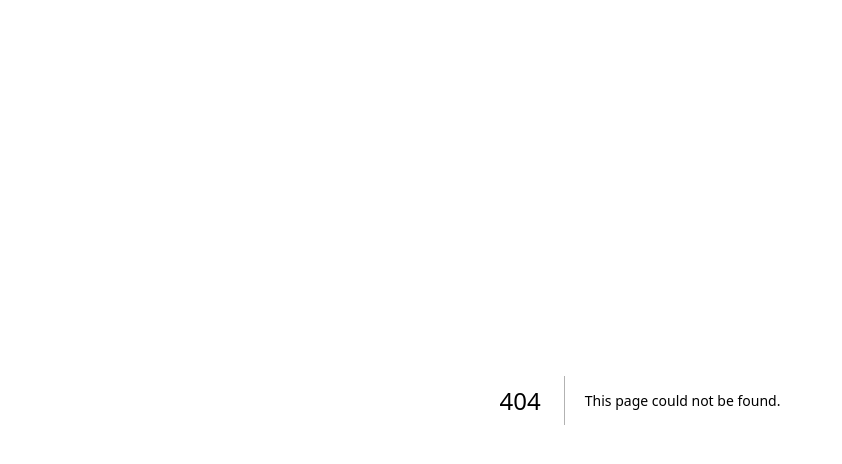
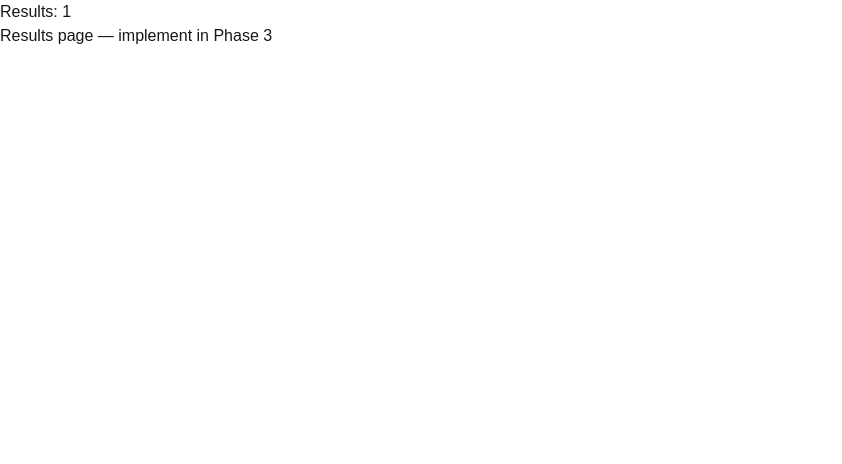
Before and after one commit to RamzanReshi/LeetSkills, a Next.js app: page /results/1 in a window 1280 px wide. Before the commit this address had no page. Shown: the top 464 px of the page, without its empty margins (0-842 px from the left). Built offline with nearby package versions, Linux system fonts and the light colour scheme.

Commit message:
feat: add dashboard, scenario, and results page stubs

```diff
--- /dev/null
+++ b/src/app/dashboard/page.tsx
@@ -0,0 +1,27 @@
+// ============================================================
+// LeetSkills MVP — Dashboard Page
+// Owner: Yousef (UI/UX & Dashboard)
+// ============================================================
+// TODO: Implement the main dashboard with:
+// - Skill Fingerprint hero (radar chart)
+// - Today's Scenario CTA
+// - Weakest dimension callout
+// - Session reset option
+
+"use client";
+
+import React from "react";
+
+export default function DashboardPage() {
+  // TODO: Integrate with useSkillStore for fingerprint data
+  // TODO: Load next available scenario from scenarios.json
+  return (
+    <main>
+      <h1>LeetSkills Dashboard</h1>
+      <p>Dashboard page — implement in Phase 3</p>
+      {/* <FingerprintHero /> */}
+      {/* <TodayScenarioCTA /> */}
+      {/* <WeakDimensionBanner /> */}
+    </main>
+  );
+}
--- /dev/null
+++ b/src/app/results/[id]/page.tsx
@@ -0,0 +1,35 @@
+// ============================================================
+// LeetSkills MVP — Results Page
+// Owner: Yousef (UI/UX & Dashboard)
+// ============================================================
+// TODO: Implement evaluation results display:
+// - 4 ScoreCards (one per dimension)
+// - Feedback panel
+// - Weakest dimension callout
+// - Updated Skill Fingerprint radar chart
+// - "Back to Dashboard" CTA
+
+"use client";
+
+import React from "react";
+import { useParams } from "next/navigation";
+
+export default function ResultsPage() {
+  const params = useParams();
+  const scenarioId = params.id as string;
+
+  // TODO: Load latest evaluation from store by scenarioId
+  // TODO: Display scores, feedback, and updated fingerprint
+
+  return (
+    <main>
+      <h1>Results: {scenarioId}</h1>
+      <p>Results page — implement in Phase 3</p>
+      {/* <ScoreCard /> x4 */}
+      {/* <FeedbackPanel /> */}
+      {/* <WeakestCallout /> */}
+      {/* <SkillRadarChart /> */}
+      {/* <Button>Back to Dashboard</Button> */}
+    </main>
+  );
+}
--- /dev/null
+++ b/src/app/scenario/[id]/page.tsx
@@ -0,0 +1,38 @@
+// ============================================================
+// LeetSkills MVP — Scenario Flow Page
+// Owner: Ramzan (Scenarios & AI Evaluation)
+// ============================================================
+// TODO: Implement the full scenario flow:
+// Step 1: Show scenario prompt + timer
+// Step 2: Thinking trace input (min 80 chars)
+// Step 3: Response input
+// Step 4: Submit to /api/evaluate
+// Step 5: Navigate to results page
+
+"use client";
+
+import React from "react";
+import { useParams } from "next/navigation";
+
+export default function ScenarioPage() {
+  const params = useParams();
+  const scenarioId = params.id as string;
+
+  // TODO: Load scenario from scenarios.json by ID
+  // TODO: Implement multi-step form flow
+  // TODO: Integrate Timer component
+  // TODO: Submit to /api/evaluate
+  // TODO: Navigate to /results/[id] on completion
+
+  return (
+    <main>
+      <h1>Scenario: {scenarioId}</h1>
+      <p>Scenario flow page — implement in Phase 3</p>
+      {/* <ScenarioPrompt /> */}
+      {/* <Timer /> */}
+      {/* <ThinkingTraceInput /> */}
+      {/* <ResponseInput /> */}
+      {/* <Button>Submit</Button> */}
+    </main>
+  );
+}
```
